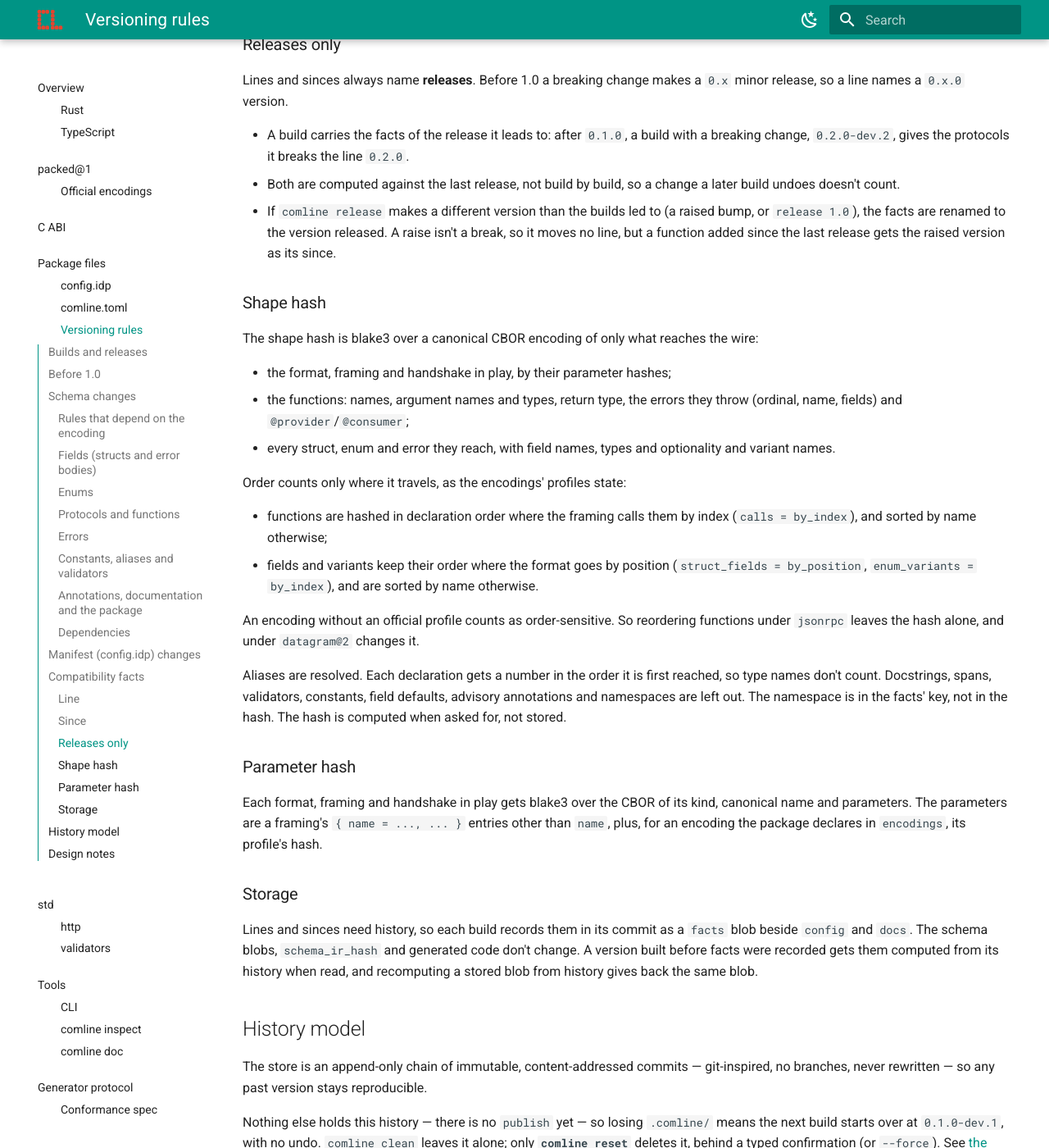
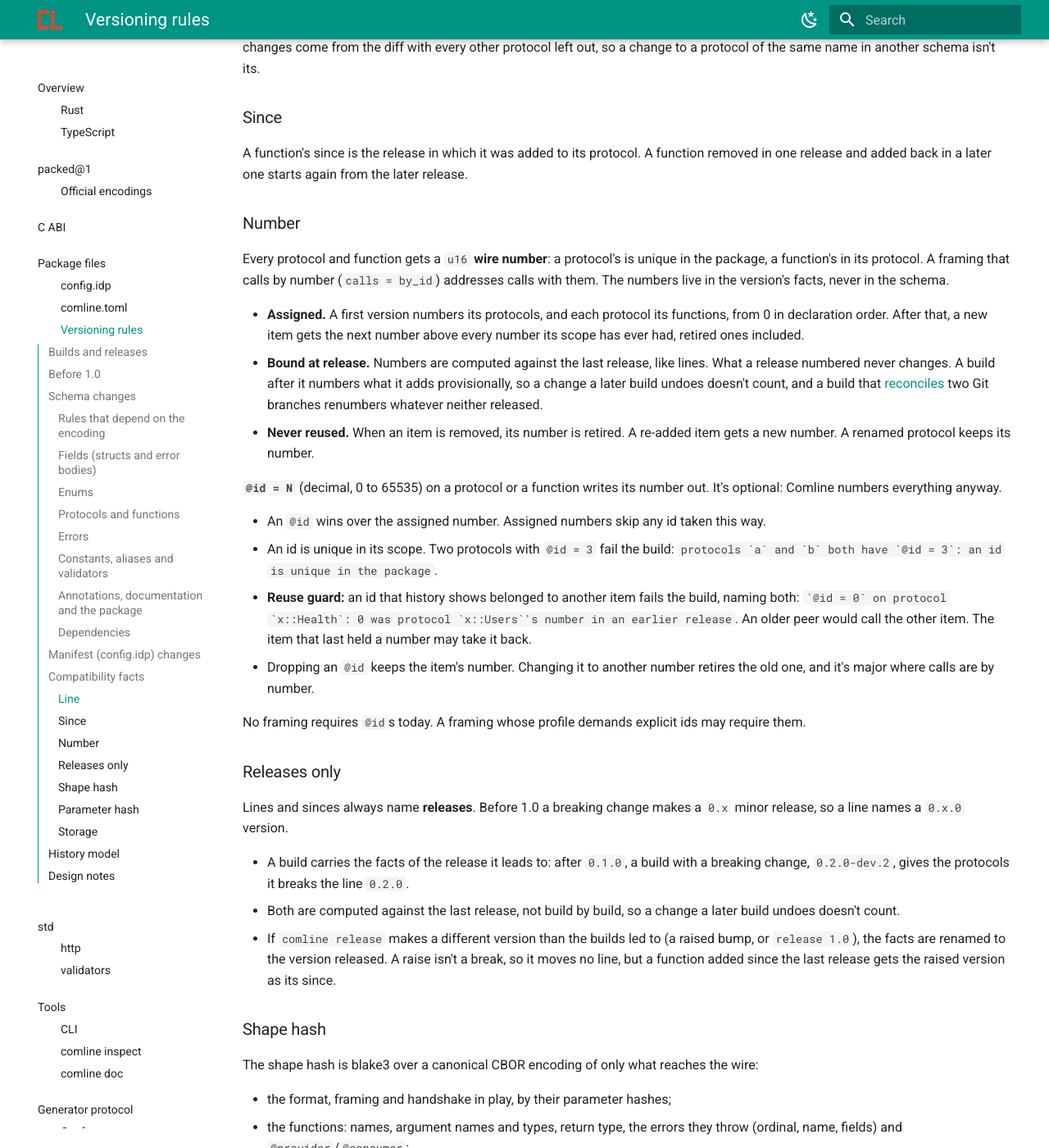
Before and after one commit to ComlineProject/docs, an MkDocs documentation site: the page built from docs/docs/reference/versioning.md, in a window 1280 px wide and 1400 px high, scrolled down 6991 px. Shown: the whole window at 82% size. Built offline with MkDocs 1.6.1 and Material for MkDocs 9.7.7, drawn with Linux system fonts in a browser that asks for light colours; the version menu is left out; some of the changed text lies outside the part shown.

Commit message:
docs: wire numbers in the facts record, `@id` and the reuse guard
Refs ComlineProject/runtime#15, ComlineProject/core#119, ComlineProject/core#127

````diff
--- a/docs/docs/reference/versioning.md
+++ b/docs/docs/reference/versioning.md
@@ -105,7 +105,7 @@ play.
 | Change | Bump |
 |---|---|
 | add a function at the end | minor |
-| insert a function before others, or reorder | major where the protocol's framing calls by index (`datagram@1`, `datagram@2`); none under `jsonrpc@1` (a new function is minor) |
+| insert a function before others, or reorder | major where the protocol's framing calls by index (`datagram@1`, `datagram@2`); none where it calls by name (`jsonrpc@1`) or by number (`calls = by_id`); a new function is minor |
 | remove a function | major |
 | rename, add, remove or reorder an argument | major |
 | change the return type, or switch between one-way and request/response | major |
@@ -116,6 +116,8 @@ play.
 | a guarantee given up (`@unverified`, or one more joining the set) | major |
 | a given-up guarantee restored | minor |
 | the `@unverified` reason changed | patch |
+| `@id` changed so the protocol's or function's [number](#number) moves | major where the framing calls by number (`calls = by_id`); patch elsewhere |
+| `@id` written out as the number the item already has, or dropped (it keeps its number) | patch |
 | `@timeout_ms`, `@idempotent` or an annotation Comline doesn't know changed | patch |
 | a function's docstring changed | patch |
 | a protocol renamed (one removed, one added with the same functions) | major, reported as a rename |
@@ -202,12 +204,13 @@ what to do with them. `comline inspect` shows them for the latest build.
 | package id | `id` in `config.idp`: which package this is, whatever its name |
 | line | per protocol: the release at which it last had a breaking change |
 | since | per function: the release it first appeared in, in its protocol |
+| number | per protocol (unique in the package) and per function (unique in its protocol): a `u16` wire number |
 | shape hash | per protocol: a hash of what it puts on the wire |
 | parameter hash | per encoding: a hash of its name and parameters |
 
 Facts are kept per protocol **path**, `namespace::Protocol`, so protocols
 of the same name in two schemas each have their own. A renamed namespace or
-protocol keeps its line and sinces.
+protocol keeps its line, sinces and numbers.
 
 ### Line
 
@@ -232,6 +235,44 @@ another schema isn't its.
 A function's since is the release in which it was added to its protocol. A
 function removed in one release and added back in a later one starts again
 from the later release.
+
+### Number
+
+Every protocol and function gets a `u16` **wire number**: a protocol's is
+unique in the package, a function's in its protocol. A framing that calls by
+number (`calls = by_id`) addresses calls with them. The numbers live in the
+version's facts, never in the schema.
+
+- **Assigned.** A first version numbers its protocols, and each protocol
+  its functions, from 0 in declaration order. After that, a new item gets
+  the next number above every number its scope has ever had, retired ones
+  included.
+- **Bound at release.** Numbers are computed against the last release, like
+  lines. What a release numbered never changes. A build after it numbers what
+  it adds provisionally, so a change a later build undoes doesn't count, and
+  a build that [reconciles](../guide/ir/cas.md) two Git branches renumbers
+  whatever neither released.
+- **Never reused.** When an item is removed, its number is retired. A
+  re-added item gets a new number. A renamed protocol keeps its number.
+
+**`@id = N`** (decimal, 0 to 65535) on a protocol or a function writes its
+number out. It's optional: Comline numbers everything anyway.
+
+- An `@id` wins over the assigned number. Assigned numbers skip any id
+  taken this way.
+- An id is unique in its scope. Two protocols with `@id = 3` fail the
+  build: ``protocols `a` and `b` both have `@id = 3`: an id is unique in the
+  package``.
+- **Reuse guard:** an id that history shows belonged to another item fails
+  the build, naming both: ``` `@id = 0` on protocol `x::Health`: 0 was
+  protocol `x::Users`'s number in an earlier release ```. An older peer
+  would call the other item. The item that last held a number may take it
+  back.
+- Dropping an `@id` keeps the item's number. Changing it to another number
+  retires the old one, and it's major where calls are by number.
+
+No framing requires `@id`s today. A framing whose profile demands explicit
+ids may require them.
 
 ### Releases only
 
@@ -263,6 +304,10 @@ Order counts only where it travels, as the encodings' profiles state:
 
 - functions are hashed in declaration order where the framing calls them by
   index (`calls = by_index`), and sorted by name otherwise;
+- where the framing calls by number (`calls = by_id`), the protocol's number
+  and each function's are hashed too, so a moved number changes the hash and
+  the order doesn't. Elsewhere numbers are left out, and the hash is what it
+  was before numbers existed;
 - fields and variants keep their order where the format goes by position
   (`struct_fields = by_position`, `enum_variants = by_index`), and are
   sorted by name otherwise.
@@ -286,10 +331,11 @@ package declares in `encodings`, its profile's hash.
 
 ### Storage
 
-Lines and sinces need history, so each build records them in its commit as a
+Lines, sinces and numbers need history, so each build records them in its commit as a
 `facts` blob beside `config` and `docs`. The schema blobs, `schema_ir_hash`
 and generated code don't change. A version built before facts were recorded
-gets them computed from its history when read, and recomputing a stored blob
+gets them computed from its history when read, as does one recorded before
+numbers were (its stored lines and sinces are kept), and recomputing a stored blob
 from history gives back the same blob.
 
 ## History model
````
Also changed, not shown: docs/docs/guide/ir/cas.md (+22 -0 lines).
